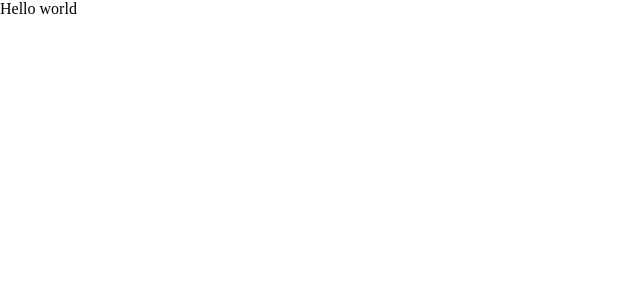
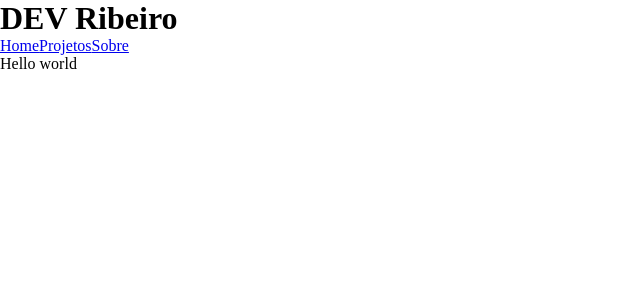
Before and after one commit to dev-ribeiro/portifolio, a Next.js app: page / in a window 1280 px wide. Shown: the top 300 px of the page, without its empty margins (0-640 px from the left). Built offline with nearby package versions, Linux system fonts and the light colour scheme.

Commit message:
create code of Header and Nav component

```diff
--- a/pages/index.js
+++ b/pages/index.js
@@ -1,6 +1,9 @@
+import Header from "../src/components/Header/Header";
+
 export default function Home() {
     return (
         <>
+            <Header/>
             Hello world
         </>
     )
--- a/src/components/Header/Header.js
+++ b/src/components/Header/Header.js
@@ -0,0 +1,10 @@
+import Nav from "../Nav/Nav";
+
+export default function Header(props){
+    return(
+        <header>
+            <h1>DEV Ribeiro</h1>
+            <Nav/>
+        </header>
+    )
+}
--- /dev/null
+++ b/src/components/Nav/Nav.js
@@ -0,0 +1,11 @@
+import Link from "next/link";
+
+export default function Nav(props) {
+    return (
+        <nav>
+            <Link href="/"><a>Home</a></Link>
+            <Link href="/projects"><a>Projetos</a></Link>
+            <Link href="/about"><a>Sobre</a></Link>
+        </nav>
+    )
+}
```
